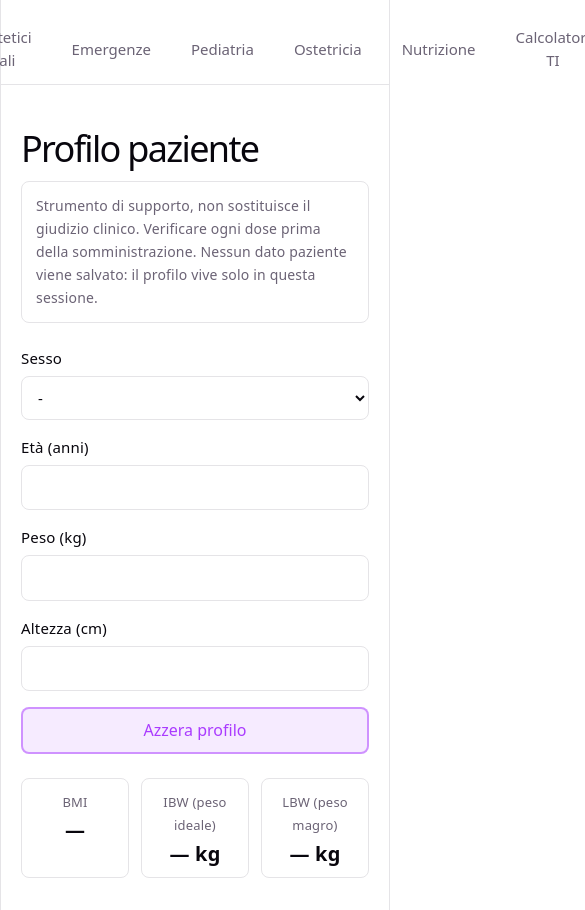
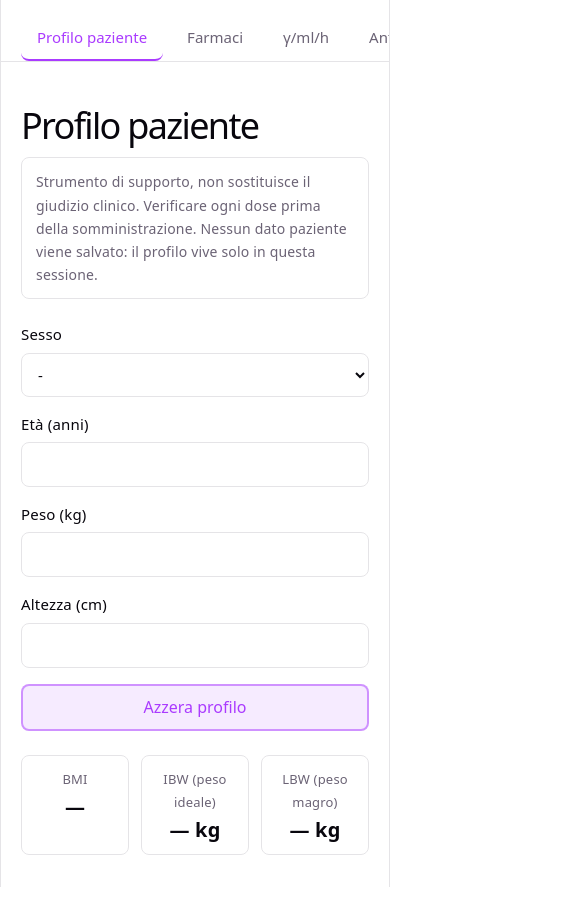
Before and after one commit to samantazagani/anesteasy-app, a React (Vite) app: page / in a window 390 px wide. Shown: the top 910 px of the page, 585 px wide, since content can reach past the window. After the commit the page ends 887 px from the top, so only its background shows below. Built offline with nearby package versions, Linux system fonts and the light colour scheme.

Commit message:
Fix layout mobile: tab-nav overflow contenuto, flex min-width su diluizione, tabelle scrollabili, box-sizing globale

```diff
--- a/src/App.css
+++ b/src/App.css
@@ -1,9 +1,15 @@
 #tab-nav {
   display: flex;
   gap: 8px;
-  justify-content: center;
+  /* flex-start, non center: con molte schede la barra va spesso in overflow (non solo su
+     mobile, anche su una finestra desktop piu' stretta di #root), e "center" su un
+     contenitore scrollabile in overflow rende la prima scheda irraggiungibile in alcuni
+     browser. La barra scorre solo lei stessa (contenuta), mai la pagina. */
+  justify-content: flex-start;
   padding: 16px 20px 0;
   border-bottom: 1px solid var(--border);
+  overflow-x: auto;
+  -webkit-overflow-scrolling: touch;
 }
 
 .tab-item {
@@ -15,6 +21,7 @@
   background: none;
   color: var(--text);
   cursor: pointer;
+  flex-shrink: 0;
 }
 
 .tab-item.selezionato {
--- a/src/components/TossicitaAdditiva.jsx
+++ b/src/components/TossicitaAdditiva.jsx
@@ -102,6 +102,7 @@ export function TossicitaAdditiva({ anestetici, pesoKg }) {
 
       {risultato && (
         <div className="formula-a-vista">
+          <div className="tabella-scroll">
             <table className="tabella-tossicita">
               <thead>
                 <tr>
@@ -126,6 +127,7 @@ export function TossicitaAdditiva({ anestetici, pesoKg }) {
                 </tr>
               </tfoot>
             </table>
+          </div>
 
           {risultato.supera && (
             <p className="avviso avviso-errore">
--- a/src/index.css
+++ b/src/index.css
@@ -1,3 +1,9 @@
+*,
+*::before,
+*::after {
+  box-sizing: border-box;
+}
+
 :root {
   --text: #6b6375;
   --text-h: #08060d;
@@ -52,6 +58,9 @@
 
 body {
   margin: 0;
+  /* Backstop: la pagina non deve mai scorrere in orizzontale. Lo scorrimento contenuto
+     dentro un singolo elemento (es. tabella con overflow-x: auto) resta possibile. */
+  overflow-x: hidden;
 }
 
 #root {
@@ -63,7 +72,6 @@ body {
   min-height: 100svh;
   display: flex;
   flex-direction: column;
-  box-sizing: border-box;
 }
 
 h1,
--- a/src/pages/CalcolatoreInfusione.css
+++ b/src/pages/CalcolatoreInfusione.css
@@ -31,6 +31,9 @@
   font-size: 14px;
   color: var(--text-h);
   flex: 1;
+  /* Senza questo, i figli flex non si restringono oltre la larghezza "naturale" del loro
+     contenuto (qui l'input): su schermi stretti la riga va in overflow orizzontale. */
+  min-width: 0;
 }
 
 .diluizione-in {
--- a/src/pages/Emergenze.css
+++ b/src/pages/Emergenze.css
@@ -156,6 +156,9 @@
   font-size: 14px;
   color: var(--text-h);
   flex: 1;
+  /* Senza questo, i figli flex non si restringono oltre la larghezza "naturale" del loro
+     contenuto (qui l'input): su schermi stretti la riga va in overflow orizzontale. */
+  min-width: 0;
 }
 
 .diluizione-in {
--- a/src/pages/Ostetricia.jsx
+++ b/src/pages/Ostetricia.jsx
@@ -220,6 +220,7 @@ function SezioneRianimazioneNeonatale({ dati, adrenalina }) {
         <BadgeVerifica verificato={false} />
       </div>
 
+      <div className="tabella-scroll">
         <table className="tabella-apgar">
           <thead>
             <tr>
@@ -240,6 +241,7 @@ function SezioneRianimazioneNeonatale({ dati, adrenalina }) {
             ))}
           </tbody>
         </table>
+      </div>
 
       <p className="nota algoritmo-neonatale">{dati.algoritmo}</p>
 
--- a/src/styles/risultato.css
+++ b/src/styles/risultato.css
@@ -1,5 +1,12 @@
 /* Stili condivisi dai pannelli "risultato" dei calcolatori (dose bolo, infusione, ecc.):
    chip informativi, avvisi e la formula "a vista" richiesta da PROGETTO.md. */
+
+/* Contenitore per qualsiasi tabella che potrebbe non stare in larghezza su schermi
+   stretti: lo scorrimento resta dentro la tabella stessa, mai sulla pagina. */
+.tabella-scroll {
+  overflow-x: auto;
+  -webkit-overflow-scrolling: touch;
+}
 
 .riga-meta {
   display: flex;
```
Lines whose indentation alone changed are shown as unchanged.
